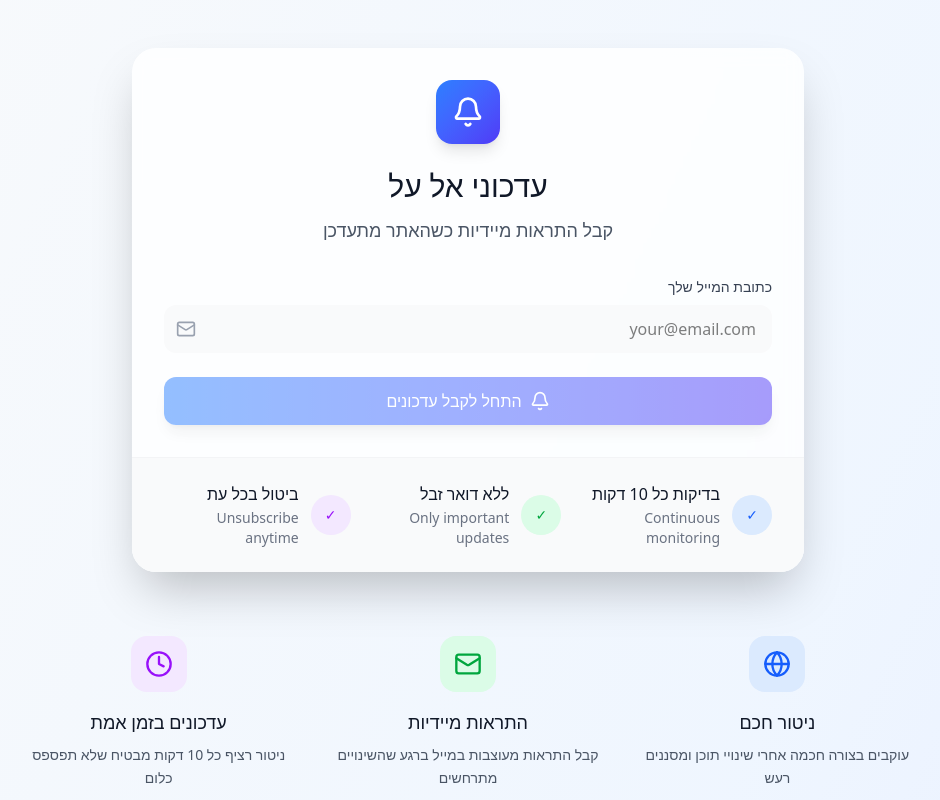
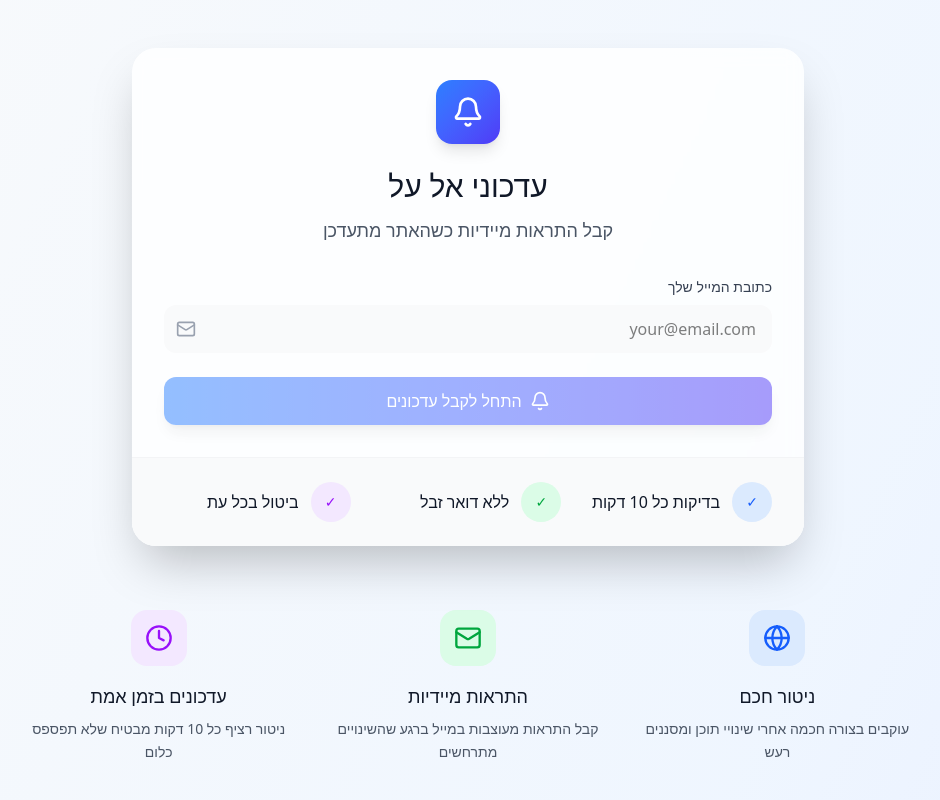
Before and after one commit to israeligal/elal-notification, a Next.js app: page / in a window 1280 px wide. Shown: the top 800 px of the page, without its empty margins (172-1112 px from the left). Built offline with nearby package versions, Linux system fonts and the light colour scheme.

Commit message:
feat(SubscribeForm.tsx):remove english

```diff
--- a/src/components/subscribe-form/SubscribeForm.tsx
+++ b/src/components/subscribe-form/SubscribeForm.tsx
@@ -235,7 +235,6 @@ export function SubscribeForm({ onSuccess, onError }: SubscribeFormProps) {
                 </div>
                 <div className="text-right flex-1">
                   <p className="font-medium text-gray-900 text-sm sm:text-base">בדיקות כל 10 דקות</p>
-                  <p className="text-xs sm:text-sm text-gray-500 mt-0.5">Continuous monitoring</p>
                 </div>
               </div>
 
@@ -245,7 +244,6 @@ export function SubscribeForm({ onSuccess, onError }: SubscribeFormProps) {
                 </div>
                 <div className="text-right flex-1">
                   <p className="font-medium text-gray-900 text-sm sm:text-base">ללא דואר זבל</p>
-                  <p className="text-xs sm:text-sm text-gray-500 mt-0.5">Only important updates</p>
                 </div>
               </div>
 
@@ -255,7 +253,6 @@ export function SubscribeForm({ onSuccess, onError }: SubscribeFormProps) {
                 </div>
                 <div className="text-right flex-1">
                   <p className="font-medium text-gray-900 text-sm sm:text-base">ביטול בכל עת</p>
-                  <p className="text-xs sm:text-sm text-gray-500 mt-0.5">Unsubscribe anytime</p>
                 </div>
               </div>
             </div>
```
